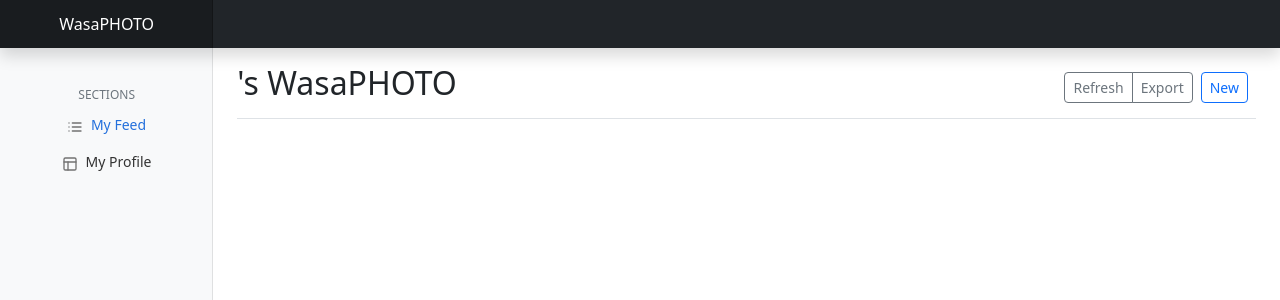
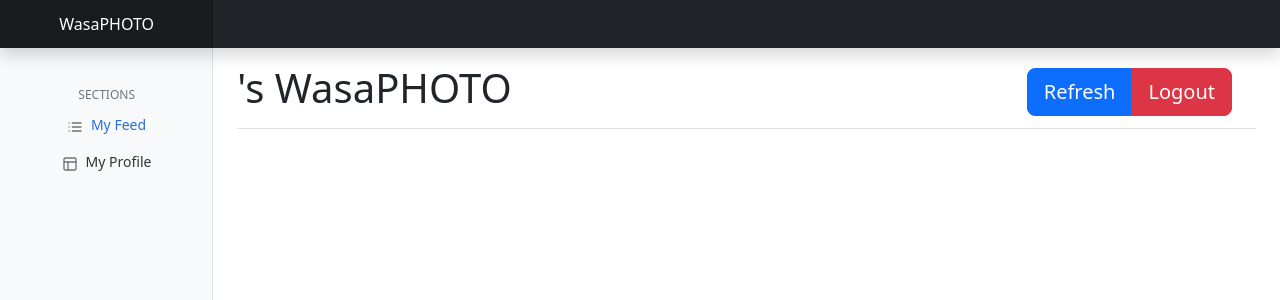
Before and after one commit to neoSnakex34/WasaPhoto, a Vue app in the folder webui/: page /#/ in a window 1280 px wide. Shown: the top 300 px of the page. Built offline with nearby package versions, Linux system fonts and the light colour scheme.

Commit message:
login updated, with bigger fonts and bold buttons; also err message now works and login redirect to a draft home, logout implemented

```diff
--- a/webui/src/components/ErrorMsg.vue
+++ b/webui/src/components/ErrorMsg.vue
@@ -1,8 +1,15 @@
 <script>
 export default {
-	props: ['msg']
+	props: ['msg'],
+	methods: {
+		closeErrorMsg() {
+			this.$emit('update:msg', null);
+		},
+	}
+
 
 }
+
 </script>
 
 <template>
--- a/webui/src/views/HomeView.vue
+++ b/webui/src/views/HomeView.vue
@@ -2,6 +2,8 @@
 export default {
 	data: function() {
 		return {
+			username: localStorage.getItem('username'),
+			userId: localStorage.getItem('userId'),
 			errormsg: null,
 			loading: false,
 			some_data: null,
@@ -9,6 +11,7 @@ export default {
 	},
 	methods: {
 		async refresh() {
+
 			this.loading = true;
 			this.errormsg = null;
 			try {
@@ -19,6 +22,14 @@ export default {
 			}
 			this.loading = false;
 		},
+
+		doLogout() {
+			localStorage.removeItem('userId');
+			localStorage.removeItem('username');
+			this.$router.push('/login');
+		},
+
+
 	},
 	mounted() {
 		this.refresh()
@@ -28,23 +39,22 @@ export default {
 
 <template>
 	<div>
-		<div
-			class="d-flex justify-content-between flex-wrap flex-md-nowrap align-items-center pt-3 pb-2 mb-3 border-bottom">
-			<h1 class="h2">{{ username }}'s WasaPHOTO</h1>
+		<div class="d-flex justify-content-between flex-wrap flex-md-nowrap align-items-center pt-3 pb-2 mb-3 border-bottom">
+			<h1 class="h1">{{ this.username }}'s WasaPHOTO</h1>
 			<div class="btn-toolbar mb-2 mb-md-0">
-				<div class="btn-group me-2">
-					<button type="button" class="btn btn-sm btn-outline-secondary" @click="refresh">
+				<div class="btn-group me-4">
+					<button type="button" class="btn btn-primary btn-lg" @click="refresh">
 						Refresh
 					</button>
-					<button type="button" class="btn btn-sm btn-outline-secondary" @click="exportList">
-						Export
+					<button type="button" class="btn btn-danger btn-lg" @click="doLogout">
+						Logout
 					</button>
 				</div>
-				<div class="btn-group me-2">
-					<button type="button" class="btn btn-sm btn-outline-primary" @click="newItem">
-						New
+				<!-- <div class="btn-group me-2">
+					<button type="button" class="btn btn-sm" @click="newItem">
+						Upload
 					</button>
-				</div>
+				</div> -->
 			</div>
 		</div>
 
--- a/webui/src/views/LoginView.vue
+++ b/webui/src/views/LoginView.vue
@@ -27,25 +27,27 @@
 
                     })
                     let userId = response.data.identifier
-                    // console.log(response.data.identifier)
-                    // TODO go to homepage (or profile here)
+                    localStorage.setItem('userId', userId)
+                    localStorage.setItem('username', this.username)
 
+                    // [ ] go to homepage (or profile here)
+                    this.$router.push('/')
                     // alert with the identifier
-                    alert(`Welcome to WasaPHOTO, this is your id: ${userId}`)
+                    // alert(`Welcome to WasaPHOTO, this is your id: ${userId}`)
 
                     this.$axios.defaults.headers.common['Authorization'] = `${response.data.identifier}`
 
                 } catch(e) {
+                  // TODO check other errors
                     if (e.response.status === 400) {
-                        this.errMsg = `Invalid username ${e.response.data}`
-                        alert(this.errMsg)
+                        this.errMsg = `${e.response.data}`
+                        // alert(this.errMsg)
                     }
                   }
             }
             },
-            closeErrorMsg(){
-                this.errMsg = null
-            },
+
+
             mounted(){
                 // TODO check what does mounted do
             }
@@ -54,20 +56,27 @@
 
 <template>
   <div class="d-flex justify-content-center flex-column align-items-center">
-    <!-- <ErrorMsg v-if="errMsg" :msg="errMsg"></ErrorMsg> -->
+
+
     <div class="d-flex justify-content-center flex-column align-items-center" style="width: 40%">
-   	  <svg class="feather mt-0" style="width: 15%; height: 15%;"><use href="/feather-sprite-v4.29.0.svg#camera"/></svg>
+   	  <svg class="feather mt-4" style="min-width: 100px; min-height: 100px; width: 12%; height: 12%;"><use href="/feather-sprite-v4.29.0.svg#camera"/></svg>
     </div>
     <!-- <img class="mt-4 align-items-center" src="../assets/icons/w-button-icon.svg" alt="" width="80" height="80"> -->
-    <p class="h4 mb-2 fw-bold">LOGIN</p>
-    <div class="container" style ="width: 50%;">
+    <p class="h1 mb-2 fw-bold">WasaPHOTO</p>
+    <p class="h3 mb-2 fw-bold">LOGIN</p>
+    <div class="container mt-4" style ="min-width: 400px; min-height: 50px; width: 50%; height: 60%;">
       <form class="d-flex flex-column form-signin">
-        <input type="text" id="username" v-model="username" class="form-control" placeholder="username" @input="closeErrorMsg">
-        <button class="btn btn-primary mt-2" @click="doLogin">Let's go</button>
+        <input type="text" id="username" title="only lowercase alphanumeric, min3 max12" v-model="username" class="form-control form-control-lg" placeholder="username" @input="closeErrorMsg">
+        <button class="btn btn-primary mt-2 fw-bold btn-lg" @click="doLogin">Let's go</button>
       </form>
     </div>
   </div>
 
+  <div class ="d-flex justify-content-center align-items-center pt-3 fw-bold">
+    <!-- : it's the shorthand for v-bind -->
+    <ErrorMsg v-if="errMsg" :msg="errMsg" />
+    <button v-if="errMsg" class="flex-column btn btn-danger ms-3 mb-3 fw-bold" @click="errMsg = null">Got it</button>
+  </div>
 
 </template>
 
```
Also changed, not shown: webui/src/assets/icons/accessories-camera.svg (added), 1 other file (tests, documents, lock files or other folders).
